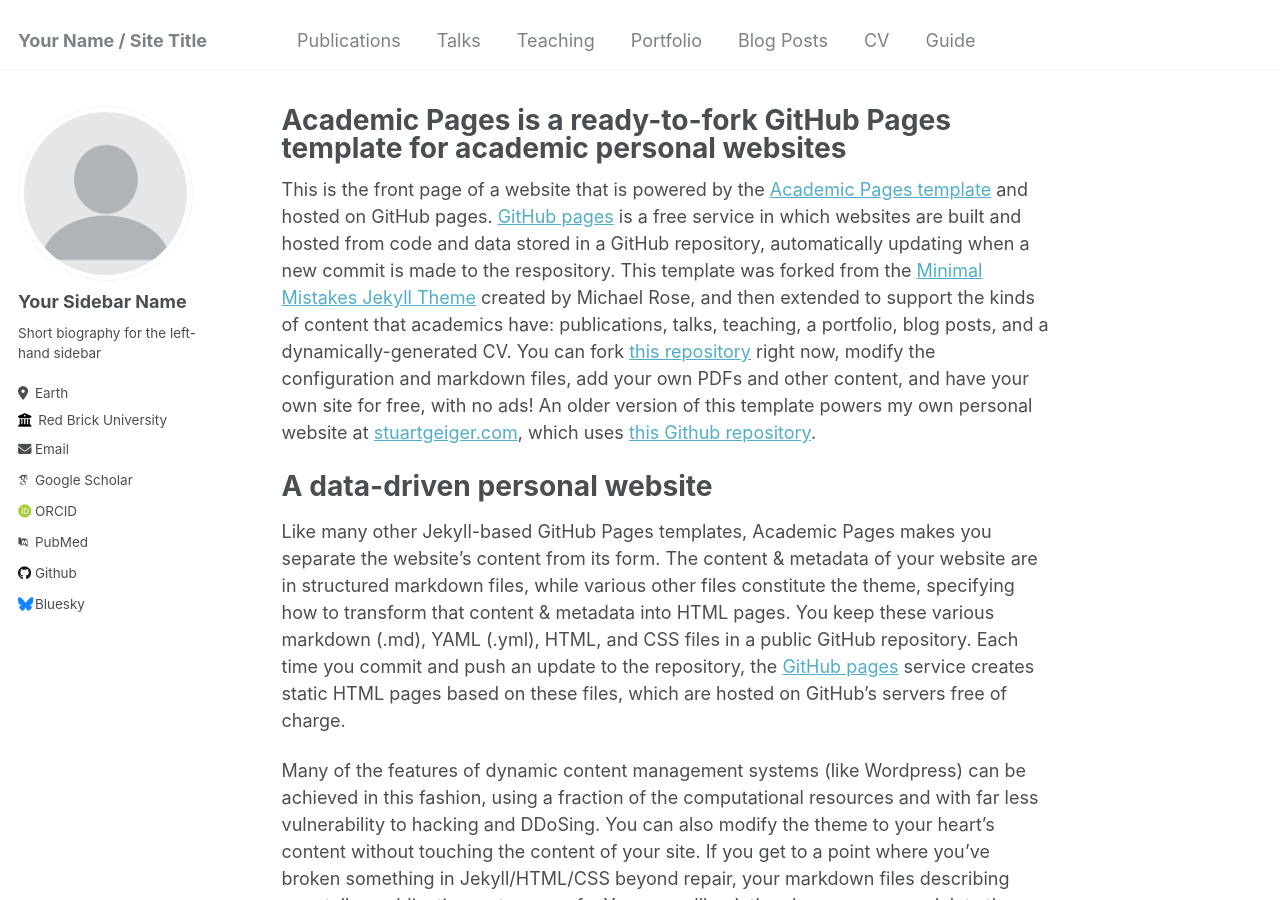
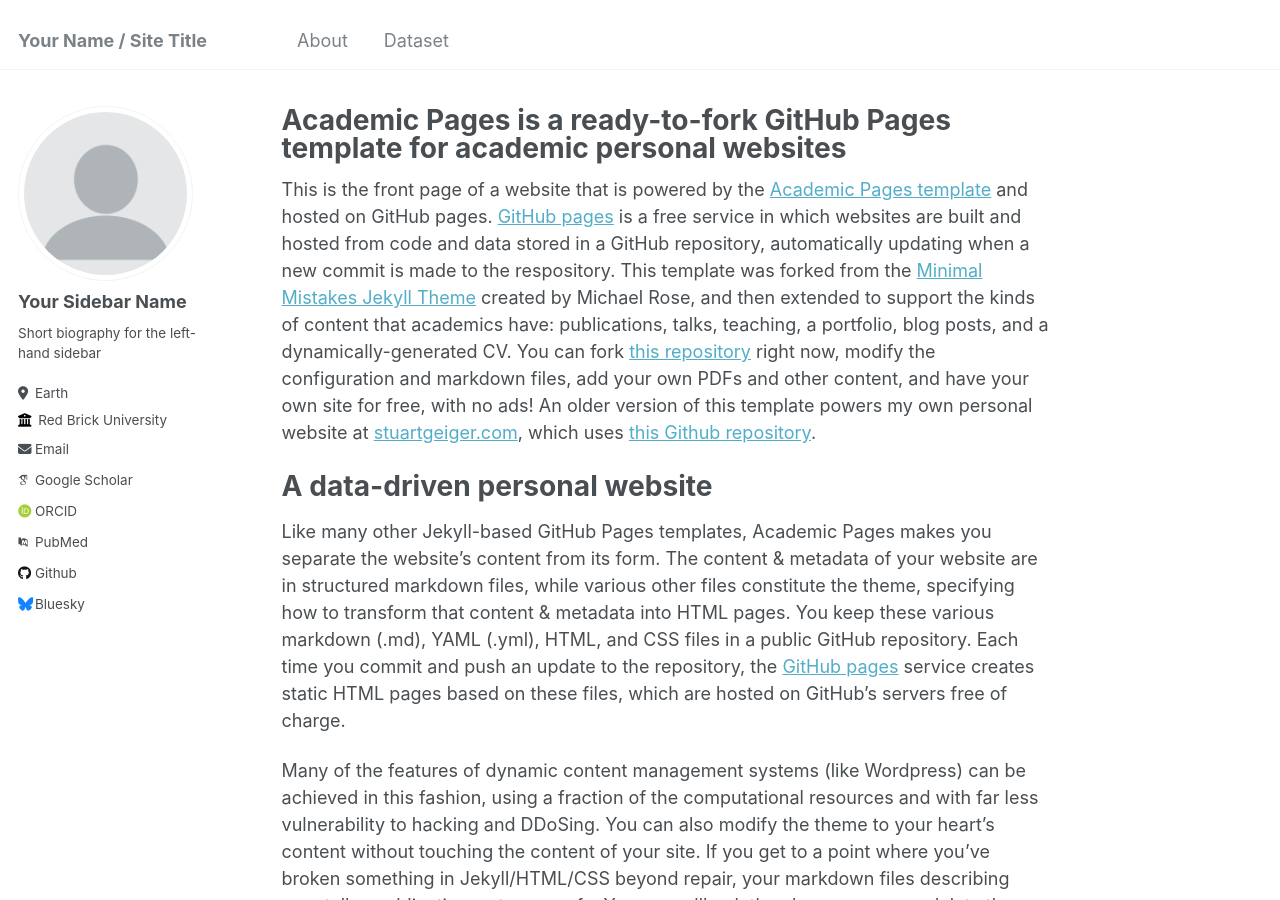
Before and after one commit to saga-tw/saga-tw.github.io, a Jekyll site: the page built from _pages/about.md, in a window 1280 px wide and 900 px high. Built offline with Jekyll 4.4.1, drawn with Linux system fonts in a browser that asks for light colours; some web fonts are replaced.

Commit message:
Update navigation.yml

```diff
--- a/_data/navigation.yml
+++ b/_data/navigation.yml
@@ -1,22 +1,7 @@
 # main links links
 main:
-  - title: "Publications"
-    url: /publications/
+  - title: "About"
+    url: /intro/
 
-  - title: "Talks"
-    url: /talks/
-
-  - title: "Teaching"
-    url: /teaching/
-
-  - title: "Portfolio"
-    url: /portfolio/
-
-  - title: "Blog Posts"
-    url: /year-archive/
-
-  - title: "CV"
-    url: /cv/
-
-  - title: "Guide"
-    url: /markdown/
+  - title: "Dataset"
+    url: /dataset/
```
